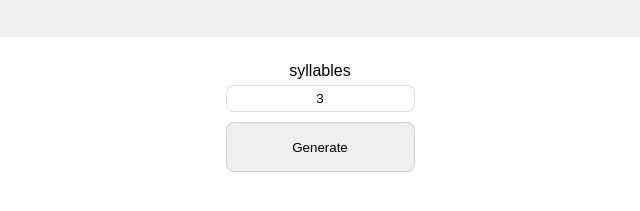
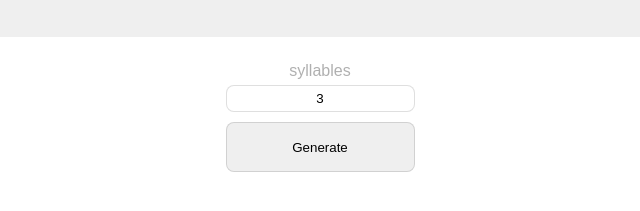
Before and after one commit to 45P3R4/japanese-word-generator, a plain HTML site: page index.html in a window 1280 px wide. Shown: the part 399-610 px from the top of the page, 320-960 px from the left. Drawn offline with Linux system fonts and the light colour scheme.

Commit message:
change style

```diff
--- a/style.css
+++ b/style.css
@@ -6,6 +6,7 @@ body {
 
 label {
     margin: 5px 0;
+    color: #00000050;
 }
 
 button {
```
